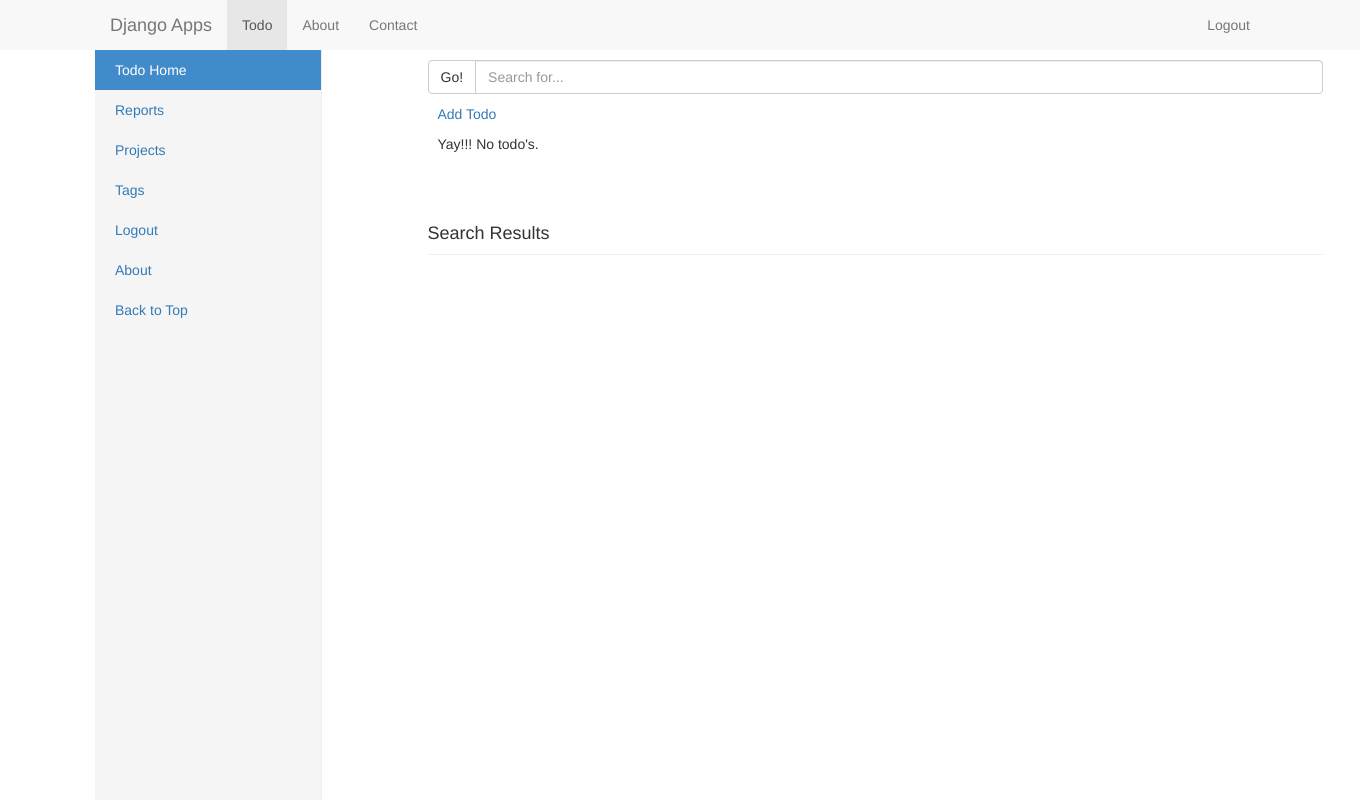
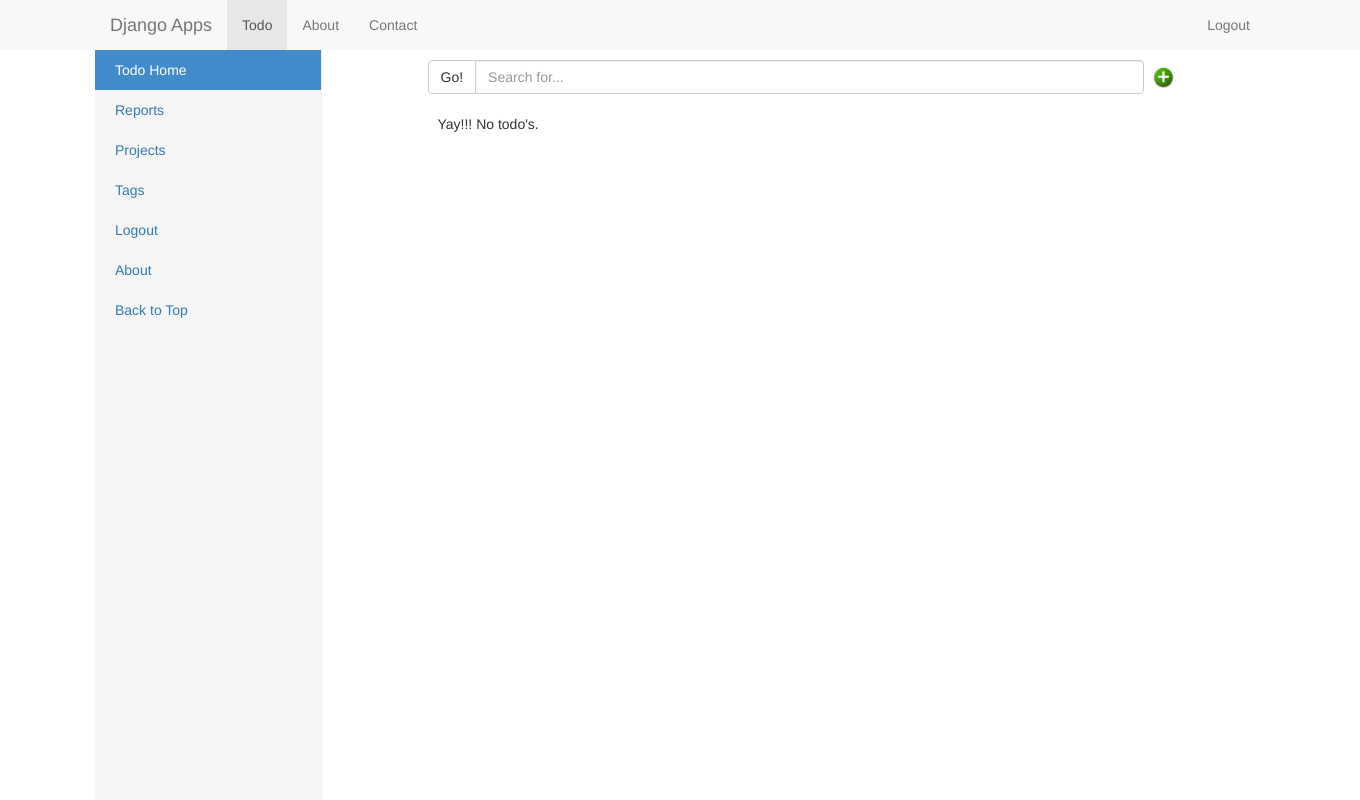
Before and after one commit to nareshganesan/mysite, a Django app: page /todo/ in a window 1360 px wide. Run offline with Django 3.2, Linux system fonts and the light colour scheme; the visitor is signed in with stand-in values (Sample User, id 1); data that the repository does not hold is empty; some libraries are stand-ins or nearby versions.

Commit message:
Resuable javascript to remove tight coupling.

```diff
--- a/todo/static/todo/css/todo.css
+++ b/todo/static/todo/css/todo.css
@@ -270,3 +270,15 @@ body {
 .search-results {
    list-style : none;
 }
+
+#img-add-todo {
+    width: 23px;
+    margin-bottom: 25px;
+    margin-left: 5px;
+
+}
+
+#img-add-todo:hover{
+  border-color: #66afe9;
+  box-shadow: 0 0 8px rgba(0,255,0, 0.6);
+}
--- a/todo/static/todo/js/reports.js
+++ b/todo/static/todo/js/reports.js
@@ -5,6 +5,7 @@ $(document).ready(function() {
             renderTo: 'reportByPriority',
             type: 'line',
         },
+        credits: {enabled: false},
         legend: {enabled: false},
         title: {text: 'Todo Report'},
         subtitle: {text: 'Last Week'},
--- a/todo/static/todo/js/todo-constants.js
+++ b/todo/static/todo/js/todo-constants.js
@@ -4,6 +4,20 @@ var DETAILFEATURE = "DetailFeature";
 var DELETEFEATURE = "DeleteFeature";
 var LISTFEATURE = "ListFeature";
 var SEARCHFEATURE = "SearchFeature";
+var COMPLETEDFEATURE = "CompletedFeature";
+var REPORTFEATURE = "ReportFeature";
+var PROJECTFEATURE = "ProjectFeature";
+
+var FEATURELIST = {
+    ADDFEATURE: "AddFeature",
+    DETAILFEATURE: "DetailFeature",
+    DELETEFEATURE: "DeleteFeature",
+    LISTFEATURE: "ListFeature",
+    SEARCHFEATURE: "SearchFeature",
+    COMPLETEDFEATURE: "CompletedFeature",
+    REPORTFEATURE: "ReportFeature",
+    PROJECTFEATURE: "ProjectFeature"
+}
 
 /* Todo Feature Header element constants */
 var todo_features_header = {
@@ -11,7 +25,10 @@ var todo_features_header = {
     DETAILFEATURE: "header-todo-detail",
     DELETEFEATURE: "header-todo-delete",
     LISTFEATURE: "header-todo-list",
-    SEARCHFEATURE: "header-todo-search"
+    SEARCHFEATURE: "header-todo-search",
+    COMPLETEDFEATURE: "header-todo-completed",
+    REPORTFEATURE: "header-todo-report",
+    PROJECTFEATURE: "header-todo-project"
 
 };
 /* Todo Feature Body element constants */
@@ -20,6 +37,31 @@ var todo_features_div = {
     DETAILFEATURE: "div-todo-detail",
     DELETEFEATURE: "div-todo-delete",
     LISTFEATURE: "div-todo-list",
-    SEARCHFEATURE: "div-todo-search"
+    SEARCHFEATURE: "div-todo-search",
+    COMPLETEDFEATURE: "div-todo-completed",
+    REPORTFEATURE: "div-todo-report",
+    PROJECTFEATURE: "div-todo-project"
+
 
 };
+
+/*  */
+
+function showTodoFeature(todoFeature) {
+    for (var feature in FEATURELIST) {
+
+        if(typeof(todoFeature) == "undefined" || todoFeature == null ){
+            return;
+        } else {
+            if(FEATURELIST[feature] == todoFeature){
+                showTodoElementsById(todo_features_header[feature]);
+                showTodoElementsById(todo_features_div[feature]);
+            } else {
+                hideTodoElementsById(todo_features_header[feature]);
+                hideTodoElementsById(todo_features_div[feature]);
+            }
+        }
+    }
+}
+
+/*  */
--- a/todo/static/todo/js/todo.js
+++ b/todo/static/todo/js/todo.js
@@ -49,6 +49,8 @@ $.ajaxSetup({
         }
     }
 });
+
+
 
 /* Quick edit start*/
 
@@ -133,20 +135,11 @@ function quickedit_todo(todoId,todoName, todoPriority) {
 /* Quick add start. */
 
 $('#link-show-add').click( function() {
-    showTodoElementsById(todo_features_header.ADDFEATURE);
-    showTodoElementsById(todo_features_div.ADDFEATURE);
-    $("#"+todo_features_header.LISTFEATURE).css('display', 'none');
-    $("#"+todo_features_div.LISTFEATURE).css('display', 'none');
-    $("#"+todo_features_header.DETAILFEATURE).css('display', 'none');
-    $("#"+todo_features_div.DETAILFEATURE).css('display', 'none');
-    $("#"+todo_features_header.DELETEFEATURE).css('display', 'none');
-    $("#"+todo_features_div.DELETEFEATURE).css('display', 'none');
-
+    showTodoFeature(FEATURELIST.ADDFEATURE);
 });
 
 $('#todo_form').on('submit', function(event){
     event.preventDefault();
-
 });
 
 $( "#addTodoSubmit" ).click(function() {
@@ -184,32 +177,17 @@ function showDeleteTodoDiv(todoname, todoid) {
 
     $("#deleteTodoName").html(todoname);
     $("#deleteTodoId").html(todoid);
-
-    showTodoElementsById(todo_features_header.DELETEFEATURE);
-    showTodoElementsById(todo_features_div.DELETEFEATURE);
-    $("#"+todo_features_header.LISTFEATURE).css('display', 'none');
-    $("#"+todo_features_div.LISTFEATURE).css('display', 'none');
-    $("#"+todo_features_header.ADDFEATURE).css('display', 'none');
-    $("#"+todo_features_div.ADDFEATURE).css('display', 'none');
-
+    showTodoFeature(FEATURELIST.DELETEFEATURE);
 }
 
-function showDetailTodoDiv(todoname, todoid, showsearchdiv) {
+
+
+function showDetailTodoDiv(todoname, todoid, showsearchdivlink) {
 
     $("#detail-todo-id").html(todoid);
     $("#detail-todo-name").html(todoname);
-
-    showTodoElementsById(todo_features_header.DETAILFEATURE);
-    showTodoElementsById(todo_features_div.DETAILFEATURE);
-    $("#"+todo_features_header.LISTFEATURE).css('display', 'none');
-    $("#"+todo_features_div.LISTFEATURE).css('display', 'none');
-    $("#"+todo_features_header.ADDFEATURE).css('display', 'none');
-    $("#"+todo_features_div.ADDFEATURE).css('display', 'none');
-    $("#"+todo_features_header.DELETEFEATURE).css('display', 'none');
-    $("#"+todo_features_div.DELETEFEATURE).css('display', 'none');
-    $("#"+todo_features_header.SEARCHFEATURE).css('display', 'none');
-    $("#"+todo_features_div.SEARCHFEATURE).css('display', 'none');
-    if(showsearchdiv == 'True') {
+    showTodoFeature(FEATURELIST.DETAILFEATURE);
+    if(showsearchdivlink == 'True') {
         $("#show-search-results").css('display', 'inline-block');
     }
 
@@ -367,34 +345,13 @@ $('#search-box').keyup(function(e){
 
 $('#search-button').click(function(e){
     var searchQuery = $('#search-box').val();
-//     alert('Search button clicked!!! ' + searchQuery);
-    showTodoElementsById(todo_features_header.SEARCHFEATURE);
-    showTodoElementsById(todo_features_div.SEARCHFEATURE);
-    $("#"+todo_features_header.LISTFEATURE).css('display', 'none');
-    $("#"+todo_features_div.LISTFEATURE).css('display', 'none');
-    $("#"+todo_features_header.DETAILFEATURE).css('display', 'none');
-    $("#"+todo_features_div.DETAILFEATURE).css('display', 'none');
-    $("#"+todo_features_header.DELETEFEATURE).css('display', 'none');
-    $("#"+todo_features_div.DELETEFEATURE).css('display', 'none');
-    $("#"+todo_features_header.ADDFEATURE).css('display', 'none');
-    $("#"+todo_features_div.ADDFEATURE).css('display', 'none');
-     todoSearch(searchQuery);
-
+    showTodoFeature(FEATURELIST.SEARCHFEATURE);
+    todoSearch(searchQuery);
 });
 
 $('#show-search-results').click(function(e){
-    showTodoElementsById(todo_features_header.SEARCHFEATURE);
-    showTodoElementsById(todo_features_div.SEARCHFEATURE);
-    $("#"+todo_features_header.LISTFEATURE).css('display', 'none');
-    $("#"+todo_features_div.LISTFEATURE).css('display', 'none');
-    $("#"+todo_features_header.DETAILFEATURE).css('display', 'none');
-    $("#"+todo_features_div.DETAILFEATURE).css('display', 'none');
-    $("#"+todo_features_header.DELETEFEATURE).css('display', 'none');
-    $("#"+todo_features_div.DELETEFEATURE).css('display', 'none');
-    $("#"+todo_features_header.ADDFEATURE).css('display', 'none');
-    $("#"+todo_features_div.ADDFEATURE).css('display', 'none');
-     todoSearch(searchQuery);
-
+    showTodoFeature(FEATURELIST.SEARCHFEATURE);
+    todoSearch(searchQuery);
 });
 
 function todoSearch(Query) {
@@ -441,45 +398,24 @@ function showTodoElementsById(elementId) {
     $("#" + elementId).css('display', 'block');
 }
 
+function hideTodoElementsById(elementId) {
+    $("#" + elementId).css('display', 'none');
+}
+
 $(document).ready(function() {
 
-    showTodoElementsById(todo_features_header.LISTFEATURE);
-    showTodoElementsById(todo_features_div.LISTFEATURE);
+    showTodoFeature(FEATURELIST.LISTFEATURE);
 
     $('#addTodoCancel').click( function() {
-        showTodoElementsById(todo_features_header.LISTFEATURE);
-        showTodoElementsById(todo_features_div.LISTFEATURE);
-        $("#"+todo_features_header.DETAILFEATURE).css('display', 'none');
-        $("#"+todo_features_div.DETAILFEATURE).css('display', 'none');
-        $("#"+todo_features_header.ADDFEATURE).css('display', 'none');
-        $("#"+todo_features_div.ADDFEATURE).css('display', 'none');
-        $("#"+todo_features_header.DELETEFEATURE).css('display', 'none');
-        $("#"+todo_features_div.DELETEFEATURE).css('display', 'none');
-
+        showTodoFeature(FEATURELIST.LISTFEATURE);
     });
 
     $('#detailTodoCancel').click( function() {
-        showTodoElementsById(todo_features_header.LISTFEATURE);
-        showTodoElementsById(todo_features_div.LISTFEATURE);
-        $("#"+todo_features_header.DETAILFEATURE).css('display', 'none');
-        $("#"+todo_features_div.DETAILFEATURE).css('display', 'none');
-        $("#"+todo_features_header.ADDFEATURE).css('display', 'none');
-        $("#"+todo_features_div.ADDFEATURE).css('display', 'none');
-        $("#"+todo_features_header.DELETEFEATURE).css('display', 'none');
-        $("#"+todo_features_div.DELETEFEATURE).css('display', 'none');
-
+        showTodoFeature(FEATURELIST.LISTFEATURE);
     });
 
     $('#deleteTodoCancel').click( function() {
-        showTodoElementsById(todo_features_header.LISTFEATURE);
-        showTodoElementsById(todo_features_div.LISTFEATURE);
-        $("#"+todo_features_header.ADDFEATURE).css('display', 'none');
-        $("#"+todo_features_div.ADDFEATURE).css('display', 'none');
-        $("#"+todo_features_header.DETAILFEATURE).css('display', 'none');
-        $("#"+todo_features_div.DETAILFEATURE).css('display', 'none');
-        $("#"+todo_features_header.DELETEFEATURE).css('display', 'none');
-        $("#"+todo_features_div.DELETEFEATURE).css('display', 'none');
-
+        showTodoFeature(FEATURELIST.LISTFEATURE);
     });
 
 });
--- a/todo/templates/todo/index.html
+++ b/todo/templates/todo/index.html
@@ -41,18 +41,25 @@
         <div class="col-sm-9 col-md-10 custom-main">
             <!--<h2 class="sub-header" id="header-todo-list">Todo's</h2>-->
             <!-- /search-box-group -->
-            <div class="input-group" id="search-box-container" style="margin-top: 30px; margin-bottom: 10px;">
+            <div class="input-group" id="search-box-container" style="display: inline-table; width: 80%; margin-top: 30px; margin-bottom: 10px;">
               <span class="input-group-btn">
                 <button class="btn btn-default" id="search-button" type="button">Go!</button>
               </span>
               <input type="text" id="search-box" class="form-control" placeholder="Search for...">
             </div>
             <!-- /search-box-group -->
+            <div style="display: inline; width: 20%;" >
+                <a href="#" id="link-show-add"  >
+                    <img id="img-add-todo" src="{% static 'todo/images/plus_sign.png' %}" title="Add Todo"/>
+                </a>
+            </div>
+
+
 
             <div class="row placeholders" id="div-todo-list">
-                <p>
-                    <span><a href="#" id="link-show-add"  >Add Todo</a> </span>
-                </p>
+                <!--<p>-->
+                    <!--<span><a href="#" id="link-show-add"  >Add Todo</a> </span>-->
+                <!--</p>-->
                 {% if latest_todo_list %}
                     <form method="POST" id="quickedit-todo-form">
                         {% csrf_token %}
@@ -112,11 +119,11 @@
 
             </div>
 
-            <h2 class="sub-header" id="header-todo-add">Add Todo</h2>
+            <h4 class="sub-header" id="header-todo-add">Add Todo</h4>
             <div class="row placeholders" id="div-todo-add">
                 <div id="" >
 
-                    <a href="{%url 'todo:index' %}">Todo-Home</a> <br/> <br/>
+                    <!--<a href="{%url 'todo:index' %}">Todo-Home</a> <br/> <br/>-->
 
                     <form id="todo_form" method="post" action="{% url 'todo:quickadd_todo' %}">
                              {% csrf_token %}
@@ -179,10 +186,10 @@
                 </div>
             </div>
 
-            <h2 class="sub-header" id="header-todo-detail"> View / Edit Todo</h2>
+            <h4 class="sub-header" id="header-todo-detail"> View / Edit Todo</h4>
             <div class="row placeholders" id="div-todo-detail" >
                 <div>
-                    <a href="{%url 'todo:index' %}">Todo-Home</a>
+                    <!--<a href="{%url 'todo:index' %}">Todo-Home</a>-->
                     <a href="#" id="show-search-results" style="display: none; ">Search Results</a>
                 </div>
                 <div id="detail-todo-id" style="display: none; " ></div>
@@ -291,7 +298,7 @@
 
             </div>
 
-            <h2 class="sub-header" id="header-todo-delete"> Delete Todo</h2>
+            <h4 class="sub-header" id="header-todo-delete"> Delete Todo</h4>
             <div class="row placeholders" id="div-todo-delete" >
                   <div id="delete_todo_div" >
                     Are you sure you want to delete <span id="deleteTodoName"></span> ?
@@ -302,17 +309,17 @@
                 </div>
             </div>
 
-            <h2 class="sub-header" id="header-todo-complete"> Completed Todo's</h2>
-            <div class="row placeholders" id="div-todo-complete" >
+            <h4 class="sub-header" id="header-todo-completed"> Completed Todo's</h4>
+            <div class="row placeholders" id="div-todo-completed" >
 
             </div>
 
-            <h2 class="sub-header" id="header-todo-report" > Report on Todo's</h2>
+            <h4 class="sub-header" id="header-todo-report" > Report on Todo's</h4>
             <div class="row placeholders" id="todo-report-div" >
 
             </div>
 
-            <h2 class="sub-header" id="header-todo-project" > Project Todo's</h2>
+            <h4 class="sub-header" id="header-todo-project" > Project Todo's</h4>
             <div class="row placeholders" id="div-todo-project" >
 
             </div>
```
Also changed, not shown: todo/templates/todo/home.html (+6 -2 lines), todo/static/todo/images/plus_sign.png (added).
